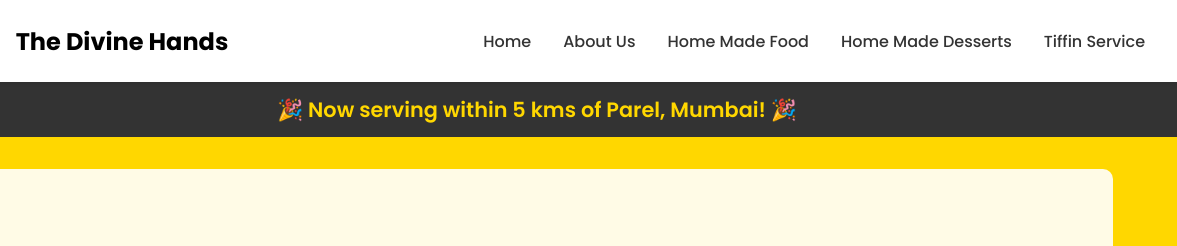
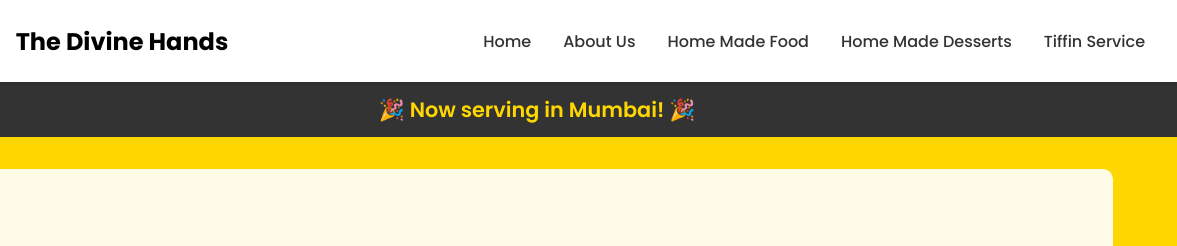
Before and after one commit to aslearntocode/thedivinehands, a website: page app/index.html in a window 1280 px wide. Shown: the top 246 px of the page, 103-1280 px from the left. Drawn offline with Linux system fonts and the light colour scheme.

```diff
--- a/app/index.html
+++ b/app/index.html
@@ -594,7 +594,7 @@
     <!-- Notification carousel -->
     <div class="notification-carousel">
         <div class="notification-slide">
-            <p>🎉 Now serving within 5 kms of Parel, Mumbai! 🎉</p>
+            <p>🎉 Now serving in Mumbai! 🎉</p>
         </div>
     </div>
 
```
